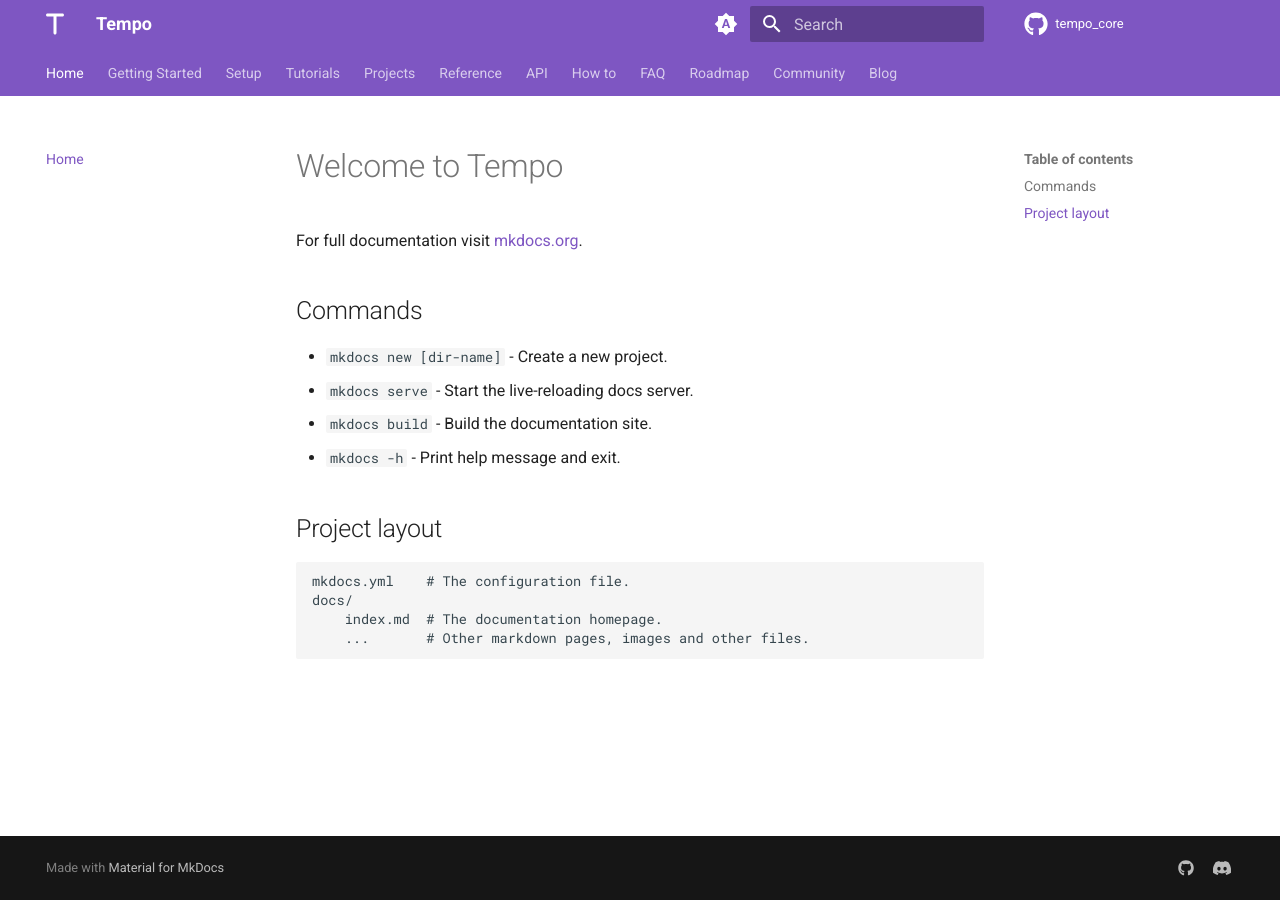
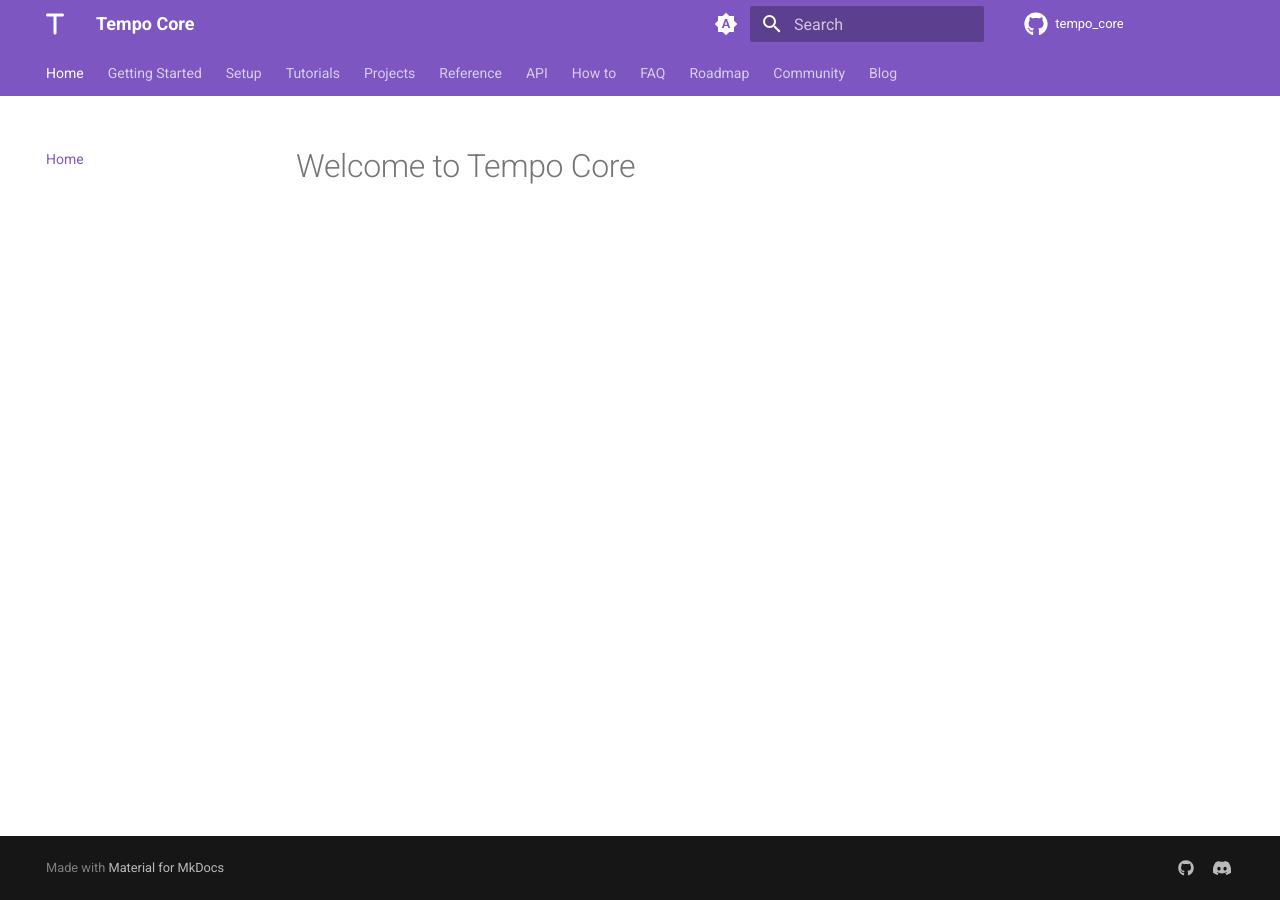
Before and after one commit to Tempo-Organization/tempo_core, an MkDocs documentation site: the page built from docs/index.md, in a window 1280 px wide. Built offline with MkDocs 1.6.1 and Material for MkDocs 9.7.7, drawn with Linux system fonts in a browser that asks for light colours; comment, search, counter and statistics services are not loaded.

```diff
--- a/docs/index.md
+++ b/docs/index.md
@@ -1,17 +1 @@
-# Welcome to Tempo
-
-For full documentation visit [mkdocs.org](https://www.mkdocs.org).
-
-## Commands
-
-* `mkdocs new [dir-name]` - Create a new project.
-* `mkdocs serve` - Start the live-reloading docs server.
-* `mkdocs build` - Build the documentation site.
-* `mkdocs -h` - Print help message and exit.
-
-## Project layout
-
-    mkdocs.yml    # The configuration file.
-    docs/
-        index.md  # The documentation homepage.
-        ...       # Other markdown pages, images and other files.
+# Welcome to Tempo Core
--- a/mkdocs.yml
+++ b/mkdocs.yml
@@ -1,4 +1,4 @@
-site_name: Tempo
+site_name: Tempo Core
 site_url: https://tempo-organization.github.io/tempo_core/
 
 theme:
--- a/pyproject.toml
+++ b/pyproject.toml
@@ -22,6 +22,7 @@
   "Programming Language :: Python :: Implementation :: CPython",
 ]
 dependencies = [
+  "rich",
   "psutil",
   "requests",
   "pywinctl",
@@ -31,7 +32,9 @@
 [tool.hatch.envs.dev]
 dependencies = [
   "pre-commit",
-  "commitizen"
+  "commitizen",
+  "mkdocs-material",
+  "mkdocstrings-python"
 ]
 
 [project.urls]
```
Also changed, not shown: docs/blog.md (deleted), docs/to_do_lists/main.md (line endings or trailing spaces), docs/to_do_lists/maybe_later.md (line endings or trailing spaces), docs/to_do_lists/optimizations.md (line endings or trailing spaces), 1 other file.
